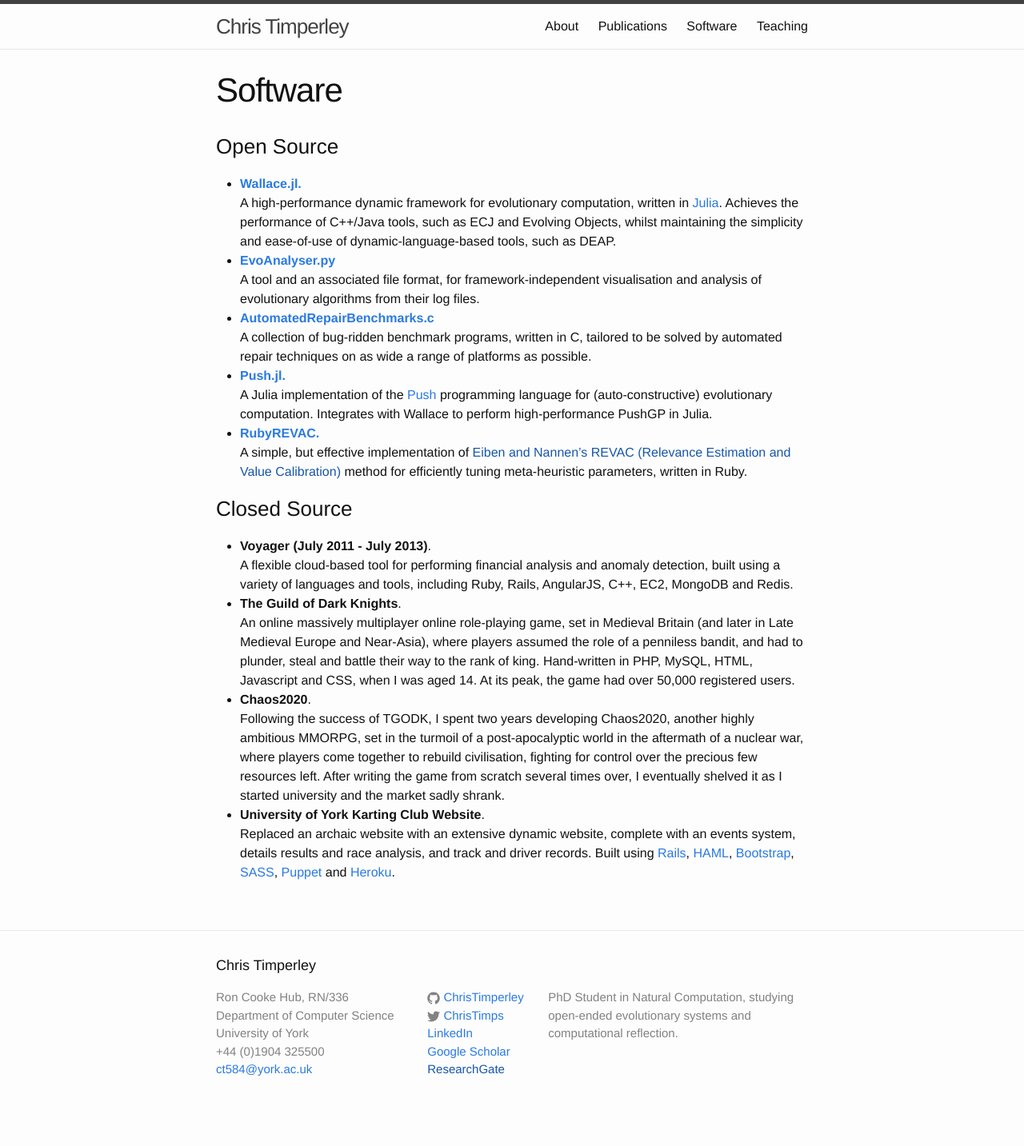
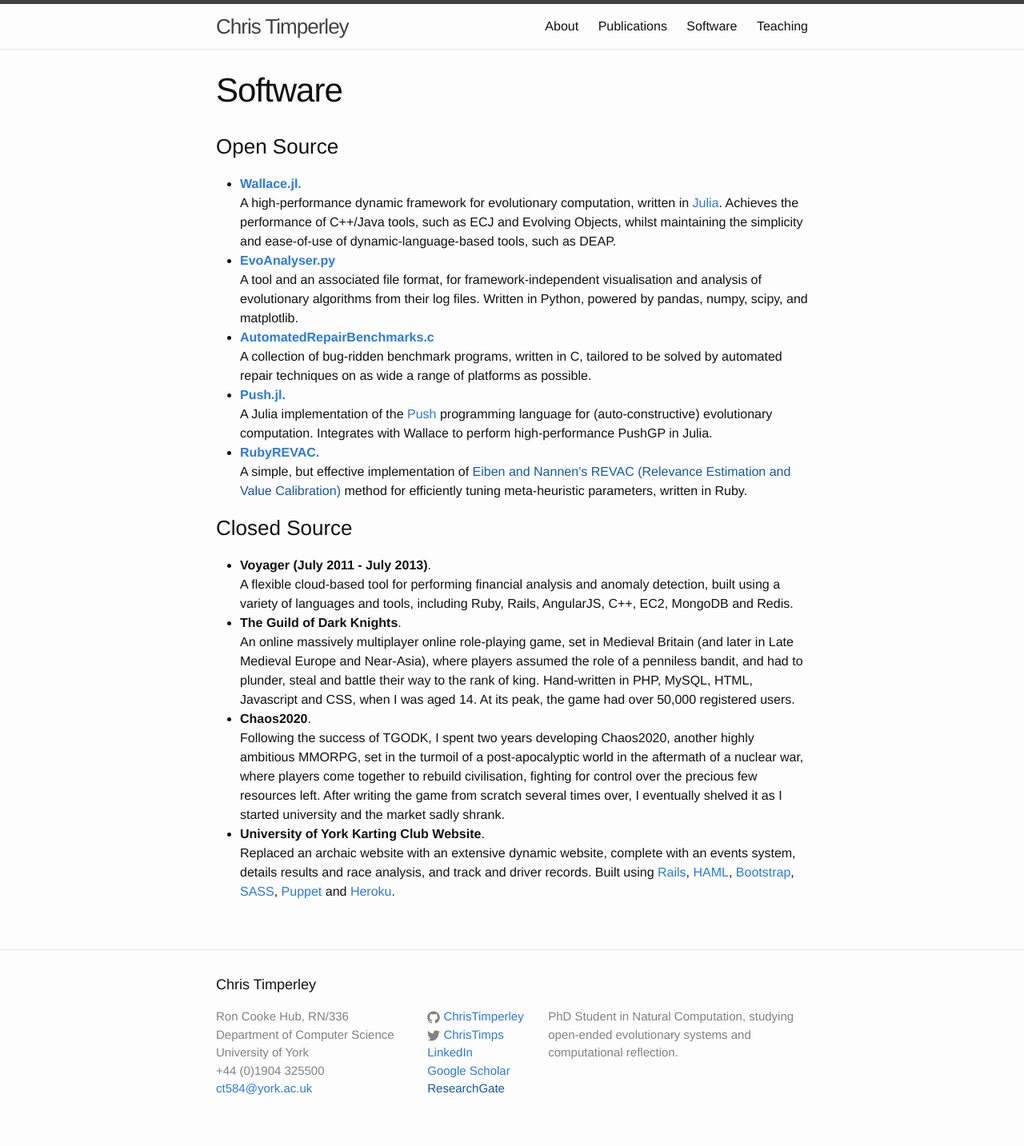
Before and after one commit to ChrisTimperley/ChrisTimperley.github.io, a Jekyll site: the page built from software.md, in a window 1280 px wide. Shown: the whole page at 80% size. Built offline with Jekyll 4.4.1, drawn with Linux system fonts in a browser that asks for light colours; before the commit the page ends 1409 px from its top, so only the background shows below that.

Commit message:
Referenced more technologies on software page.

```diff
--- a/software.md
+++ b/software.md
@@ -11,7 +11,8 @@ permalink: /software/
   ease-of-use of dynamic-language-based tools, such as DEAP.
 * [**EvoAnalyser.py**](http://github.com/ChrisTimperley/EvoAnalyser.py)<br/>
   A tool and an associated file format, for framework-independent visualisation
-  and analysis of evolutionary algorithms from their log files.
+  and analysis of evolutionary algorithms from their log files. Written in
+  Python, powered by pandas, numpy, scipy, and matplotlib.
 * [**AutomatedRepairBenchmarks.c**](http://github.com/ChrisTimperley/AutomatedRepairBenchmarks.c)<br/>
   A collection of bug-ridden benchmark programs, written in C, tailored to be
   solved by automated repair techniques on as wide a range of platforms as
```
